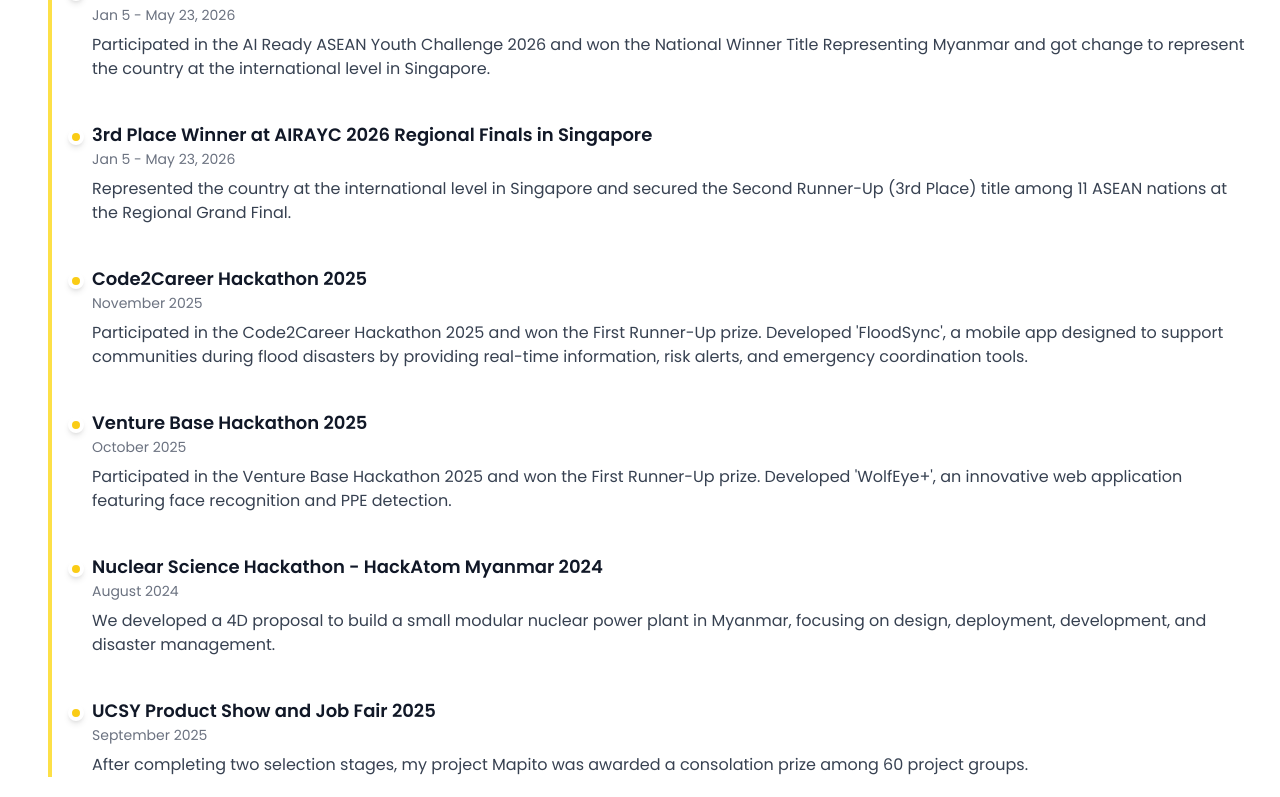
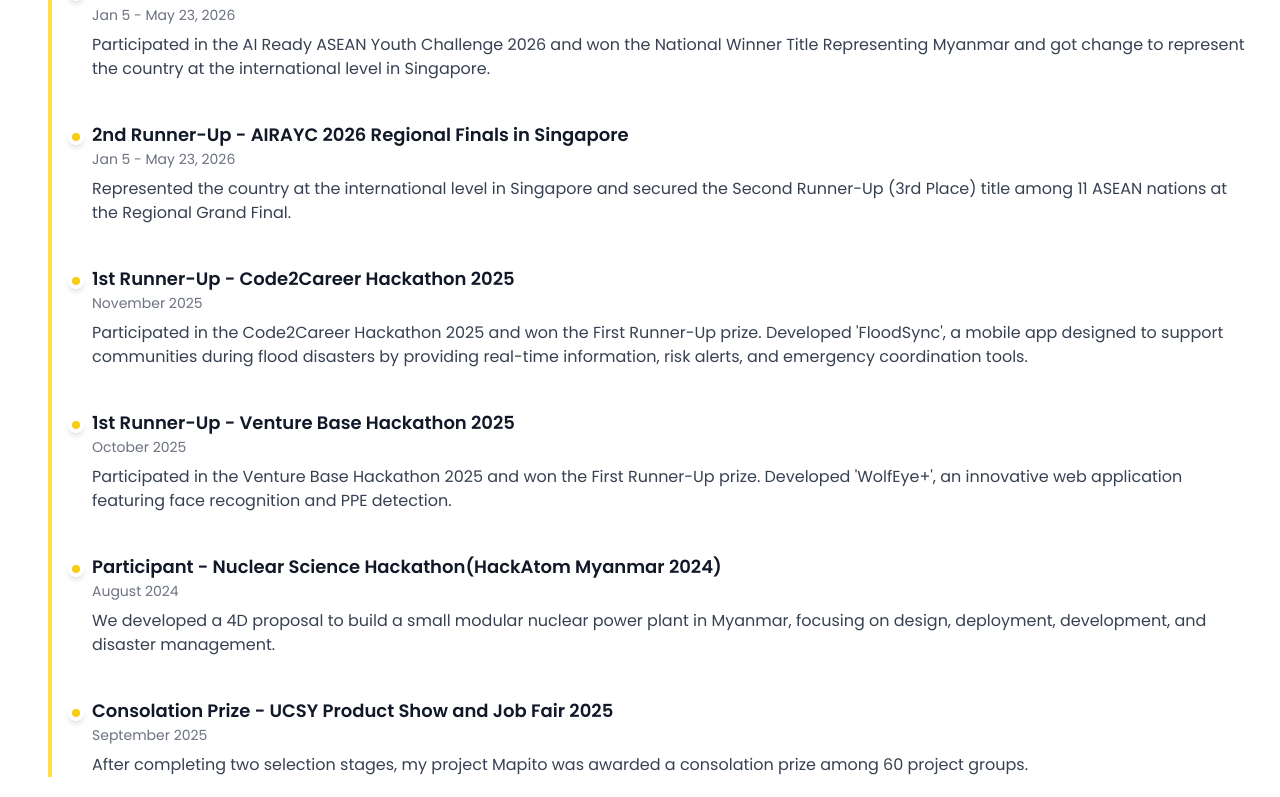
Before and after one commit to wintwah243/shiportfolio-v2.0, a React (Vite) app in the folder shiportfolio-version2.0/: page / in a window 1280 px wide. Shown: the part 863-1660 px from the top of the page. Built offline with nearby package versions, Linux system fonts and the light colour scheme.

Commit message:
some updates

```diff
--- a/shiportfolio-version2.0/src/sections/Work.jsx
+++ b/shiportfolio-version2.0/src/sections/Work.jsx
@@ -1,6 +1,6 @@
 import React from 'react'
 import { motion } from 'framer-motion'
-import { Code2, Palette, Workflow } from 'lucide-react'
+import { Code2, Satellite, Workflow } from 'lucide-react'
 
 const Work = () => {
   return (
@@ -21,29 +21,30 @@
         viewport={{ once: true }}
         transition={{ duration: 0.6, delay: 0.2 }}
       >
-        {/* Web Development Block */}
+        {/* Web and app Development Block */}
         <div className='bg-yellow-200 p-6 rounded-2xl shadow-md hover:shadow-lg transition'>
           <div className='flex items-center gap-3 mb-2'>
             <Code2 className='text-black' size={24} />
-            <h5 className='text-lg font-semibold text-black'>Web Development</h5>
+            <h5 className='text-lg font-semibold text-black'>Web and App Development</h5>
           </div>
           <p className='text-sm leading-6 text-justify text-black'>
-            I build complete web applications by working on both the frontend and backend.
+            I build complete web and mobile applications by working on both the frontend and backend.
             This includes creating responsive user interfaces, integrating APIs, managing databases,
             and deploying scalable solutions.
           </p>
         </div>
 
-        {/* UI Design Block */}
+        {/* AI Agent and Automation Block */}
         <div className='bg-blue-200 p-6 rounded-2xl shadow-md hover:shadow-lg transition'>
           <div className='flex items-center gap-3 mb-2'>
-            <Palette className='text-black' size={24} />
-            <h5 className='text-lg font-semibold text-black'>UI Design & Prototyping</h5>
+            <Satellite className='text-black' size={24} />
+            <h5 className='text-lg font-semibold text-black'>AI Agent and Automation</h5>
           </div>
           <p className='text-sm leading-6 text-justify text-black'>
-            I design interactive and visually appealing UI prototypes for web and mobile applications.
-            My process involves understanding user needs, crafting intuitive layouts, and using tools
-            like Figma.
+            I build practical AI agents and automation workflows to streamline everyday tasks and
+             boost efficiency. My process involves identifying repetitive manual steps,
+             designing logical paths, and using tools like n8n alongside APIs to connect
+             different services and make them run smoothly on their own.
           </p>
         </div>
 
--- a/shiportfolio-version2.0/src/utils/data.js
+++ b/shiportfolio-version2.0/src/utils/data.js
@@ -310,27 +310,27 @@
         description: "Participated in the AI Ready ASEAN Youth Challenge 2026 and won the National Winner Title Representing Myanmar and got change to represent the country at the international level in Singapore.",
     },
     {
-        title: "3rd Place Winner at AIRAYC 2026 Regional Finals in Singapore",
+        title: "2nd Runner-Up - AIRAYC 2026 Regional Finals in Singapore",
         date: "Jan 5 - May 23, 2026",
         description: "Represented the country at the international level in Singapore and secured the Second Runner-Up (3rd Place) title among 11 ASEAN nations at the Regional Grand Final.",
     },
     {
-        title: "Code2Career Hackathon 2025",
+        title: "1st Runner-Up - Code2Career Hackathon 2025",
         date: "November 2025",
         description: "Participated in the Code2Career Hackathon 2025 and won the First Runner-Up prize. Developed 'FloodSync', a mobile app designed to support communities during flood disasters by providing real-time information, risk alerts, and emergency coordination tools.",
     },
     {
-        title: "Venture Base Hackathon 2025",
+        title: "1st Runner-Up - Venture Base Hackathon 2025",
         date: "October 2025",
         description: "Participated in the Venture Base Hackathon 2025 and won the First Runner-Up prize. Developed 'WolfEye+', an innovative web application featuring face recognition and PPE detection.",
     },
     {
-        title: "Nuclear Science Hackathon - HackAtom Myanmar 2024",
+        title: "Participant - Nuclear Science Hackathon(HackAtom Myanmar 2024)",
         date: "August 2024",
         description: "We developed a 4D proposal to build a small modular nuclear power plant in Myanmar, focusing on design, deployment, development, and disaster management."
     },
     {
-        title: "UCSY Product Show and Job Fair 2025",
+        title: "Consolation Prize - UCSY Product Show and Job Fair 2025",
         date: "September 2025",
         description: "After completing two selection stages, my project Mapito was awarded a consolation prize among 60 project groups."
     }
```
